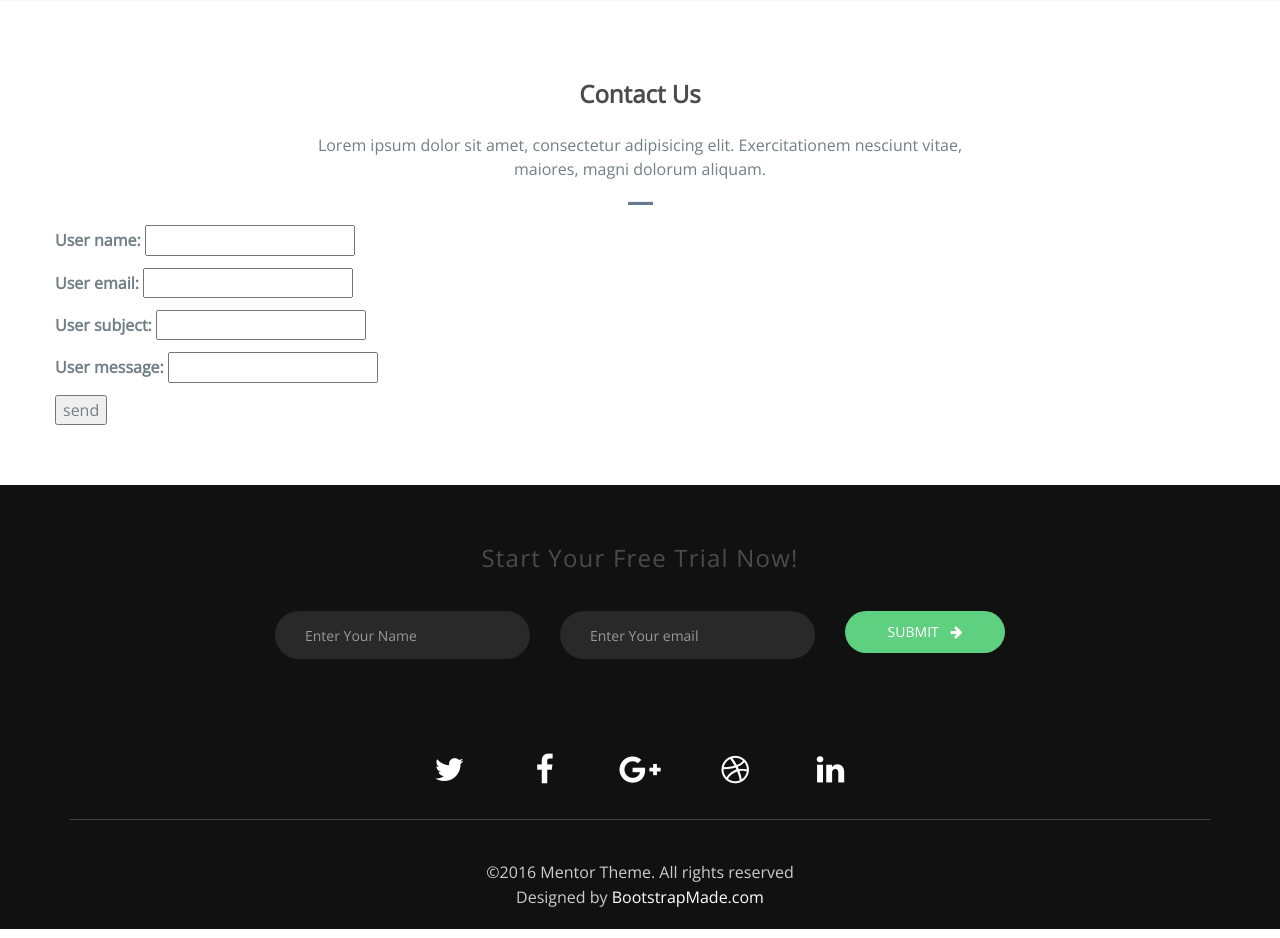
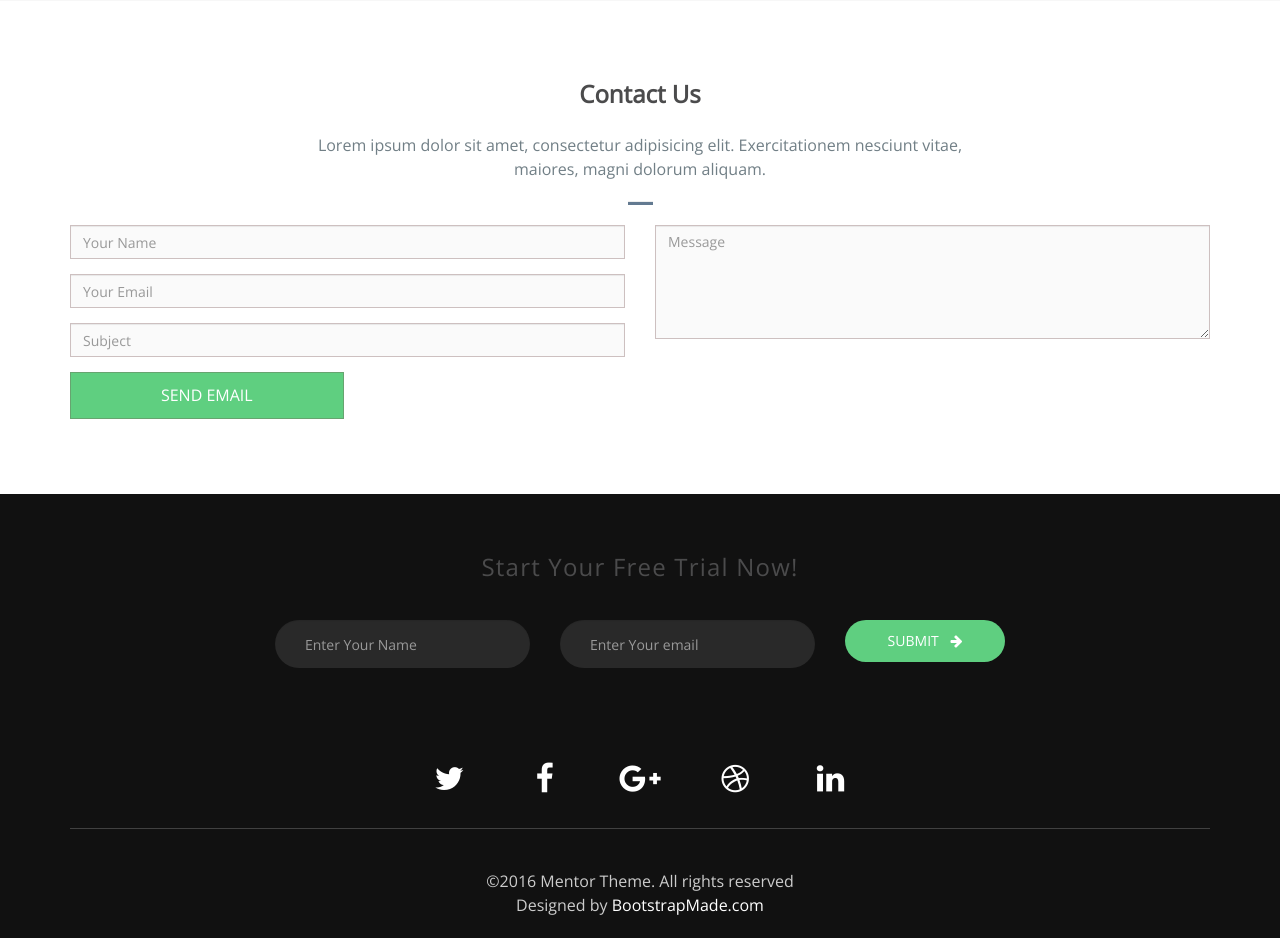
Before and after one commit to BellaChiu1127/Django_Contractus, a Django app: page /mainapp/ in a window 1280 px wide. Shown: the part 5044-5982 px from the top of the page. Run offline with Django 3.2, Linux system fonts and the light colour scheme; some libraries are stand-ins or nearby versions; some web fonts are replaced.

Commit message:
套用Contract us 的css

```diff
--- a/mainapp/forms.py
+++ b/mainapp/forms.py
@@ -5,3 +5,13 @@ class ContractUsForm(forms.ModelForm):
     class Meta:
         model = ContractUs
         fields = '__all__'
+
+    def __init__(self, *args, **kwargs):
+        super(ContractUsForm, self).__init__(*args, **kwargs)
+
+        # sets the placeholder key/value in the attrs for a widget
+        # when the form is instantiated (so the widget already exists)
+        self.fields['user_name'].widget.attrs['placeholder'] = 'Your Name'
+        self.fields['user_email'].widget.attrs['placeholder'] = 'Your Email'
+        self.fields['user_subject'].widget.attrs['placeholder'] = 'Subject'
+        self.fields['user_message'].widget.attrs['placeholder'] = 'Message'
--- a/mainapp/models.py
+++ b/mainapp/models.py
@@ -10,8 +10,8 @@ class SignAdmin(admin.ModelAdmin):
     list_display = ('id','user_id')
 class ContractUs(models.Model):
     user_name = models.CharField(max_length=5)
-    user_email = models.CharField(max_length=30)
+    user_email = models.EmailField(max_length=30)
     user_subject = models.CharField(max_length=30)
-    user_message = models.CharField(max_length=1000)
+    user_message = models.TextField(max_length=800)
     def __str__(self):
         return self.user_name
--- a/poopy/settings.py
+++ b/poopy/settings.py
@@ -38,6 +38,7 @@ INSTALLED_APPS = [
     'django.contrib.sessions',
     'django.contrib.messages',
     'django.contrib.staticfiles',
+    'widget_tweaks'
 ]
 
 MIDDLEWARE = [
--- a/templates/index.html
+++ b/templates/index.html
@@ -496,12 +496,32 @@
         </div>
         <div id="sendmessage">Your message has been sent. Thank you!</div>
         <div id="errormessage"></div>
-        <form  method="post" >
+        <form  method="post" class="contactForm" >
+          <div class="col-md-6 col-sm-6 col-xs-12 left">
+
+          {% load widget_tweaks %}
           {% csrf_token %}
-
-          {{ form.as_p }}
-
-          <input type="submit" value="send">
+          <div class="form-group">
+          {{ form.user_name |add_class:"form-control form " }}
+          <div class="validation"></div>
+          </div>
+          <div class="form-group">
+          {{ form.user_email |add_class:"form-control"}}
+          <div class="validation"></div>
+          </div>
+          <div class="form-group">
+          {{ form.user_subject |add_class:"form-control"}}
+          <div class="validation"></div>
+          </div>
+        </div>
+        <div class="col-md-6 col-sm-6 col-xs-12 right">
+          {{ form.user_message |add_class:"form-control"|attr:"rows:5"}}
+          <div class="validation"></div>
+        </div>
+        <div class="col-xs-12">
+            <!-- Button -->
+            <button type="submit" id="submit" name="submit" class="form contact-form-button light-form-button oswald light">SEND EMAIL</button>
+          </div>
 
         </form>
 
```
